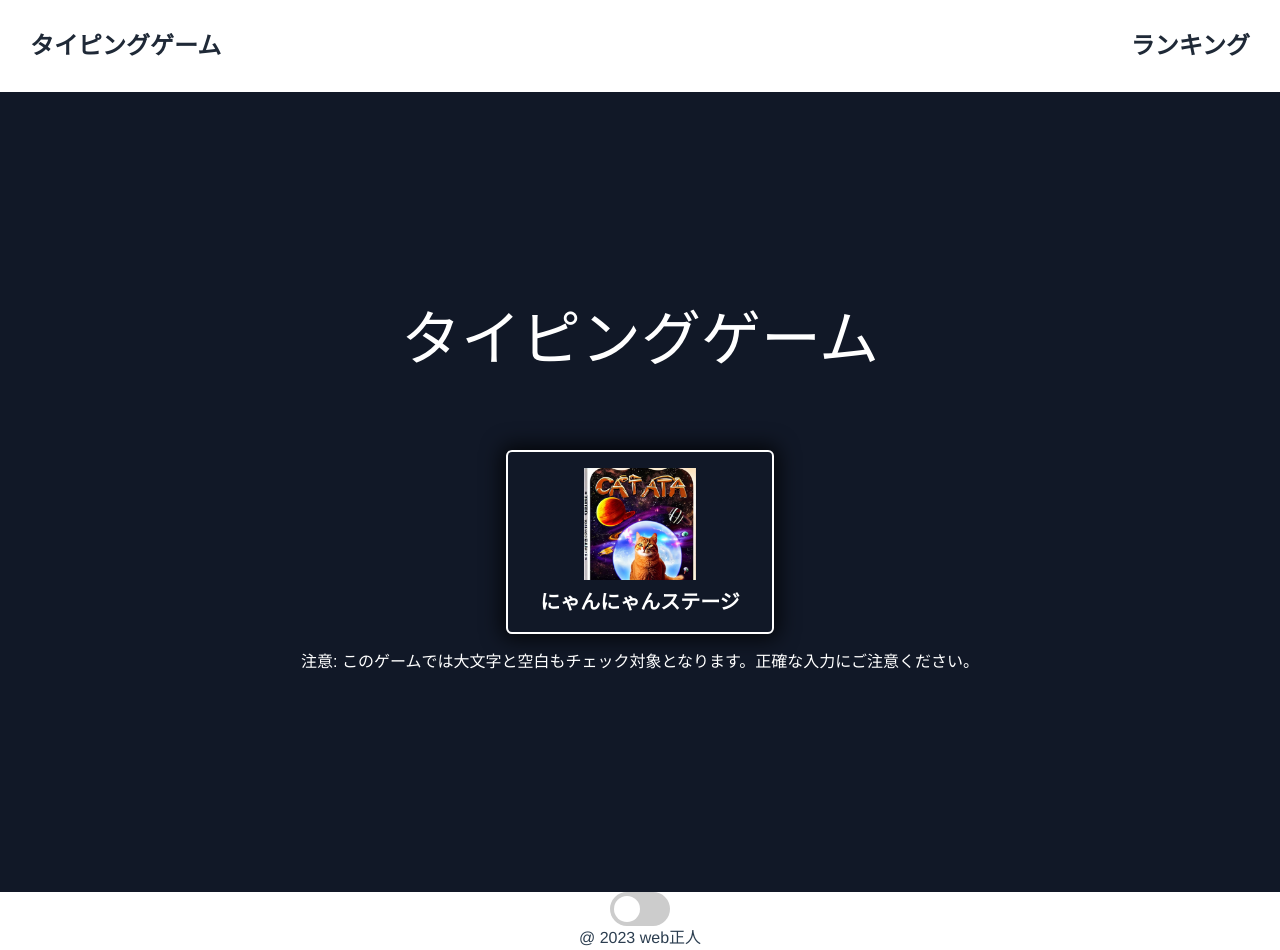
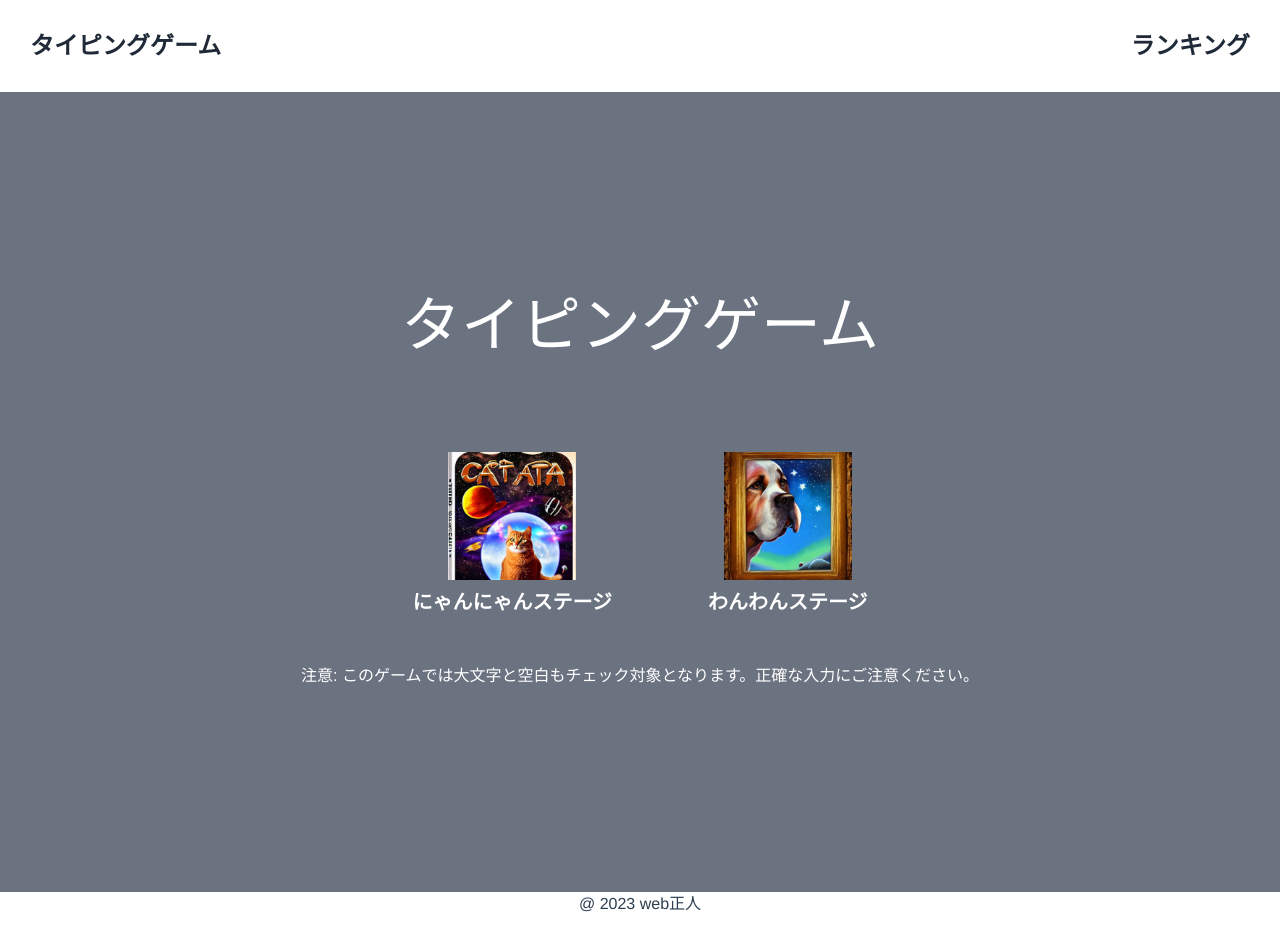
Before and after one commit to Masahiro-QUEST/typingGame, a Vue app: page / in a window 1280 px wide. After the commit the page ends 916 px from the top, so only its background shows below. Built offline with nearby package versions, Linux system fonts and the light colour scheme; no server answers; a web font is replaced by a local one; what aws-amplify would draw is missing.

Commit message:
トグルの削除、ドッグステージの初期資材

```diff
--- a/src/components/FrontPage.vue
+++ b/src/components/FrontPage.vue
@@ -1,16 +1,32 @@
 <template>
   <div>
     <div
-      class="bg-gray-900 flex flex-col justify-center items-center min-h-[800px]"
+      class="bg-gray-500 flex flex-col justify-center items-center min-h-[800px]"
     >
       <TitleComponent />
-      <div
-        @click="navigateToNyanStage"
-        class="nyan-stage-box cursor-pointer text-center py-4 px-8 text-white font-bold text-xl rounded-md hover:bg-blue-600 transition duration-200 flex flex-col items-center justify-center bg-opacity-50 hover:bg-opacity-100"
-      >
-        <img :src="require('@/assets/nyanstage1.png')" class="w-28 h-28 mb-2" />
-        にゃんにゃんステージ
+      <div class="flex flex-row justify-around">
+        <div
+          @click="navigateToNyanStage"
+          class="nyan-stage-box cursor-pointer text-center py-4 px-8 text-white font-bold text-xl rounded-md hover:bg-yellow-400 transition duration-200 flex flex-col items-center justify-center bg-opacity-50 hover:bg-opacity-100"
+        >
+          <img
+            :src="require('@/assets/nyanstage1.png')"
+            class="w-32 h-32 mb-2"
+          />
+          にゃんにゃんステージ
+        </div>
+        <div
+          @click="navigateToNyanStage"
+          class="nyan-stage-box cursor-pointer text-center py-4 px-8 text-white font-bold text-xl rounded-md hover:bg-blue-600 transition duration-200 flex flex-col items-center justify-center bg-opacity-50 hover:bg-opacity-100"
+        >
+          <img
+            :src="require('@/assets/dogstage2.png')"
+            class="w-32 h-32 mb-2"
+          />
+          わんわんステージ
+        </div>
       </div>
+
       <div class="font-kokoro text-white text-center mt-4 px-4">
         注意:
         このゲームでは大文字と空白もチェック対象となります。正確な入力にご注意ください。
@@ -18,6 +34,7 @@
     </div>
   </div>
 </template>
+
 <script>
 //Gameコンポーネント
 import TitleComponent from "./game/TitleComponet.vue";
@@ -40,9 +57,7 @@ export default {
 </script>
 <style>
 .nyan-stage-box {
-  margin-top: 1rem;
+  margin: 1rem;
   background: linear-gradient(90deg);
-  border: 2px solid #ffffff;
-  box-shadow: 0px 0px 20px 5px rgba(0, 0, 0, 0.75);
 }
 </style>
--- a/src/components/GamePage.vue
+++ b/src/components/GamePage.vue
@@ -7,7 +7,7 @@
         :class="{ 'falling-cat': true, paused: hideFallingCats }"
       ></div>
       <div
-        class="bg-gray-900 flex flex-col justify-center items-center"
+        class="bg-gray-500 flex flex-col justify-center items-center"
         style="height: 80vh"
       >
         <StartButtonComponent v-if="!startFlg" @game-start="gameStart" />
--- a/src/views/FooterComponet.vue
+++ b/src/views/FooterComponet.vue
@@ -1,19 +1,14 @@
 <template>
   <footer class="footer">
     <!-- フッターの他の要素 -->
-    <ToggleSwitVue @toggle="toggleMode" />
     <div>@ 2023 web正人</div>
   </footer>
 </template>
 
 <script>
-import ToggleSwitVue from "./ToggleSwit.vue";
-
 export default {
   name: "FooterComponent",
-  components: {
-    ToggleSwitVue,
-  },
+  components: {},
   methods: {
     toggleMode() {},
   },
```
Also changed, not shown: src/assets/dogstage2.png (added).
